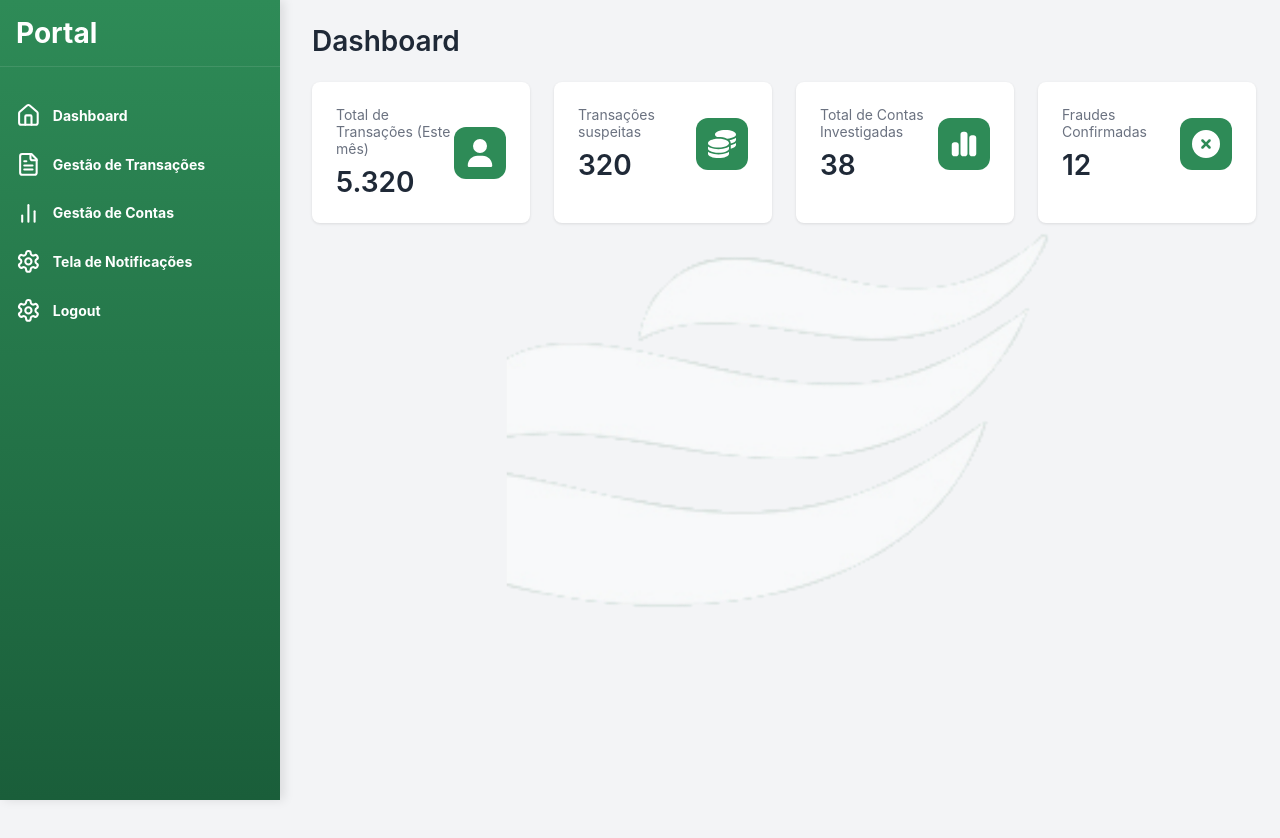
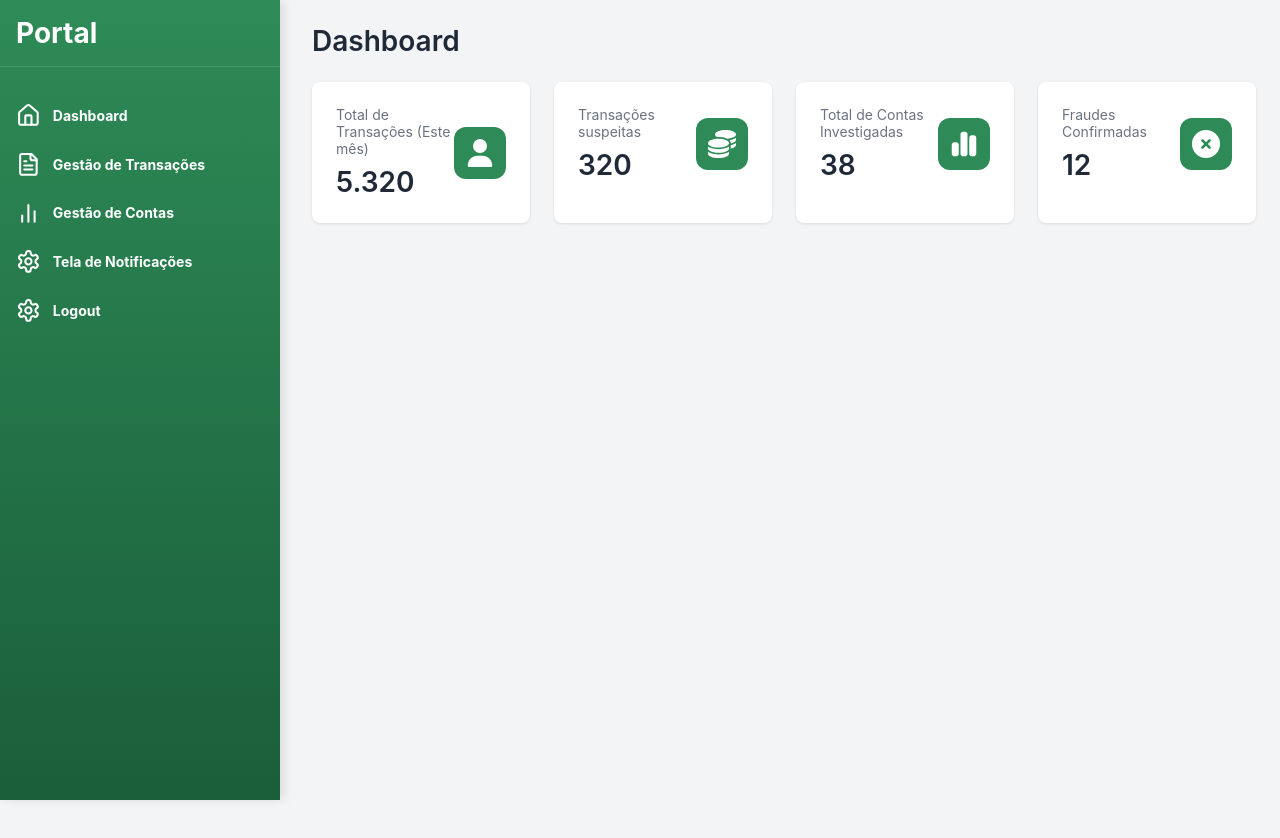
Before and after one commit to RusthenRonald2006/Portal-de-analise-em-anomalias-transacionais, a React (Create React App) app in the folder detec-anomalias/: page /portal in a window 1280 px wide. Shown: the top 838 px of the page. Built offline with nearby package versions, Linux system fonts and the light colour scheme; the HTML template or start-up script is replaced by a standard one.

Commit message:
removendo logo de banese de fundo temporáriamente

```diff
--- a/detec-anomalias/src/components/Pages/Portal.module.css
+++ b/detec-anomalias/src/components/Pages/Portal.module.css
@@ -10,10 +10,11 @@
     padding: 1.5rem;
     height: 100vh;
     overflow-x: hidden;
+    /*
     background-image: url('../../components/img/banensefundoofc.png');
     background-size: contain;
     background-position: center;
-    background-repeat: no-repeat;
+    background-repeat: no-repeat;*/
 }
 .sidebar{
     background: linear-gradient(180deg, #2E8B57 0%, #1a5e3a 100%);
```
